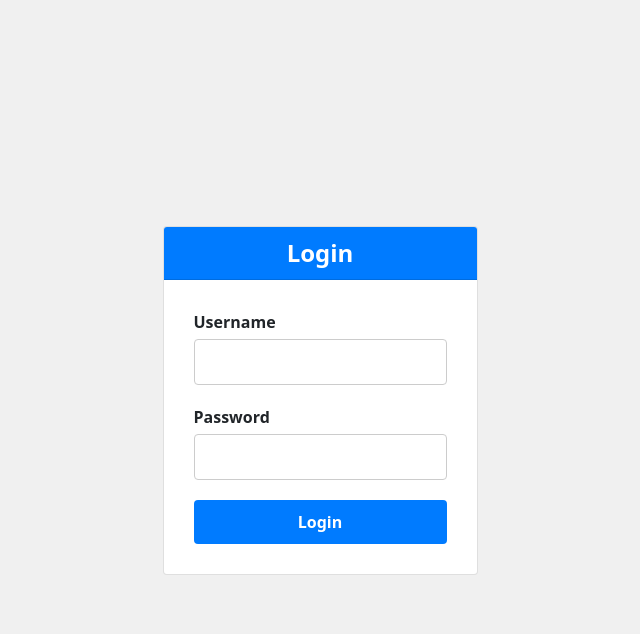
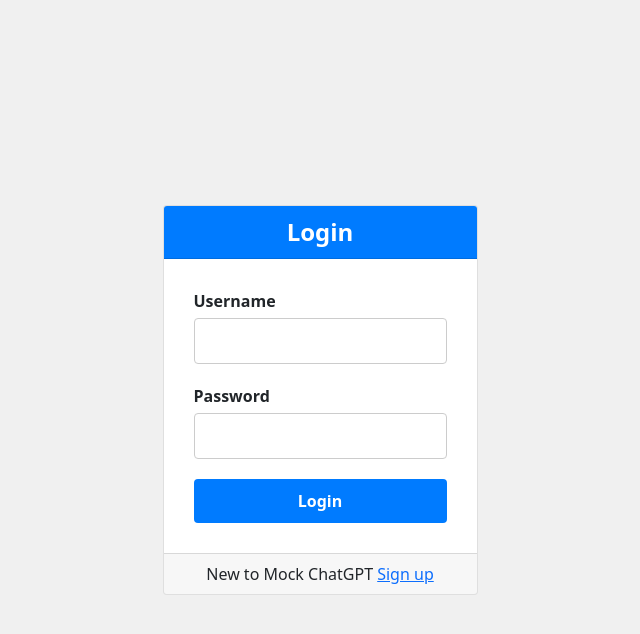
Before and after one commit to VictorZ94/chatgpt-clone, a Django app: page /login in a window 1280 px wide. Shown: the top 634 px of the page, without its empty margins (320-960 px from the left). Run offline with Django 4.2, Linux system fonts and the light colour scheme; some libraries are stand-ins or nearby versions.

Commit message:
add redirection to sign up page

```diff
--- a/templates/login.html
+++ b/templates/login.html
@@ -89,6 +89,10 @@
         <button type="submit">Login</button>
       </form>
     </div>
+    <div class="card-footer text-center">
+      New to Mock ChatGPT
+      <a href="{% url 'register' %}">Sign up</a>
+    </div>
   </div>
 </div>
 {% endblock %}
```
